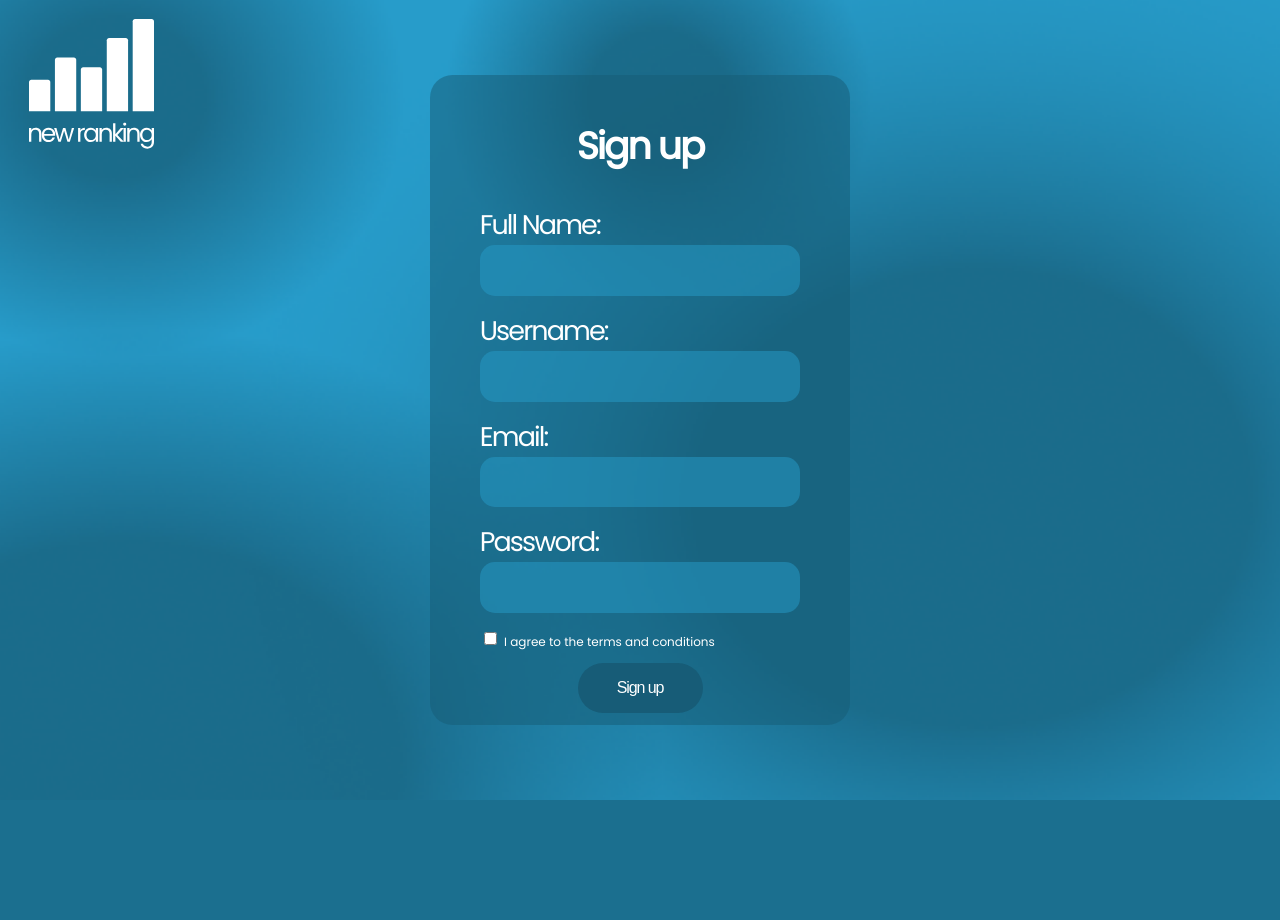
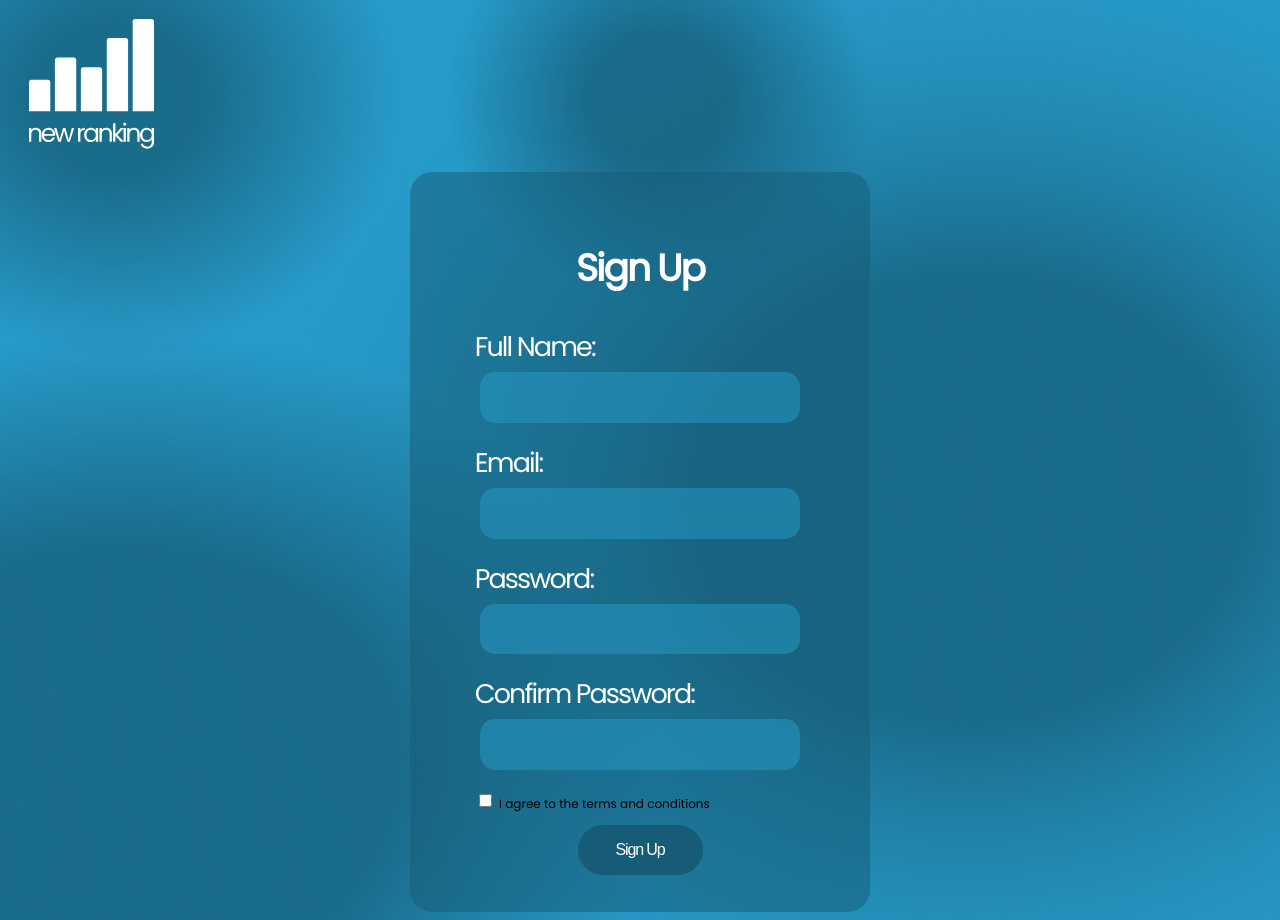
Before and after one commit to EmersonCoronel/new_ranking, a Django app: page /signup/ in a window 1280 px wide. Before the commit the page ends 800 px from the top, so only its background shows below. Run offline with Django 4.2, Linux system fonts and the light colour scheme.

Commit message:
Login and Signup HTML + authentication progress

```diff
--- /dev/null
+++ b/mysite/new_ranking/forms.py
@@ -0,0 +1,21 @@
+from django import forms
+from django.contrib.auth.forms import UserCreationForm
+from django.contrib.auth.models import User
+
+class CustomUserCreationForm(UserCreationForm):
+    username = forms.CharField(required=False)
+    email = forms.EmailField(required=True)
+    full_name = forms.CharField(required=True)
+
+    class Meta:
+        model = User
+        fields = ("full_name", "email", "password1", "password2")
+
+    def save(self, commit=True):
+        user = super(CustomUserCreationForm, self).save(commit=False)
+        user.email = self.cleaned_data['email']
+        user.first_name = self.cleaned_data['full_name'].split()[0]
+        user.last_name = ' '.join(self.cleaned_data['full_name'].split()[1:])
+        if commit:
+            user.save()
+        return user
--- a/mysite/new_ranking/static/styles.css
+++ b/mysite/new_ranking/static/styles.css
@@ -351,24 +351,23 @@ body {
         text-decoration: underline; /* Underline on hover. */
     }
 
-    /** End of Login Page **/
+    /* End of Login Page */
 
-    #signup-container{
+    #signup-container {
         width: 420px;
-        height: 650px;
+        height: 700px;
+        flex-shrink: 0;
+        margin: 0px auto 0; /* top margin set to 50px, right and left margins set to auto, bottom margin set to 0 */
+
         border-radius: 22.5px;
         background: rgba(23, 92, 119, 0.50);
-        margin-left: auto;
-        margin-right: auto;
-        display:flex;
-        justify-content:center;
+
+        /* Add the following properties to set up a flexbox container. */
+        display: flex;
+        flex-direction: column;
+        justify-content: center;
         align-items: center;
-        position: absolute;
-        top: 50%;
-        left: 50%;
-        transform: translate(-50%, -50%);
-        color: #FFF;
-        /*filter: blur(1.4999998807907104px);*/
+        padding: 20px;
     }
 
     .input{
@@ -405,7 +404,6 @@ body {
     #logo-container{
         margin:15px;
     }
-
 
     /** Dashboard Page **/
 
--- a/mysite/new_ranking/templates/registration/login.html
+++ b/mysite/new_ranking/templates/registration/login.html
@@ -20,7 +20,7 @@
             </div>
             <!-- Username/Email field -->
             <div class="form-group">
-                <label for="username">Username/Email:</label>
+                <label for="username">Email:</label>
                 <input type="text" id="username" name="username">
             </div>
             <!-- Password field -->
--- a/mysite/new_ranking/templates/registration/signup.html
+++ b/mysite/new_ranking/templates/registration/signup.html
@@ -1,11 +1,4 @@
 {% load static %}
-<!--<h2>Sign up</h2>
-<form method="post">
-    {% csrf_token %}
-    {{ form.as_p }}
-    <button type="submit">Sign up</button>
-</form>-->
-
 <!DOCTYPE html>
 <html>
 <head>
@@ -18,41 +11,38 @@
     <div id="logo-container">
         <img src="{% static 'images/NR_logo.svg' %}" alt="Logo" id="logo">
     </div>
-    <!-- Login form -->
+    <!-- Sign up form -->
     <div id="signup-container">
-        <form method="post" id="login-form">
+        <form method="post" id="signup-form">
+            {% csrf_token %}
             <div id="login-text-container">
-                <h2>Sign up</h2>
+                <h2>Sign Up</h2>
             </div>
-            {% csrf_token %}
-            <!-- Name field -->
+            <!-- Full Name field -->
             <div class="form-group">
-                <label for="name">Full Name:</label>
-                <input type="text" id="name" name="name">
-            </div>
-            <!-- Username field -->
-            <div class="form-group">
-                <label for="username">Username:</label>
-                <input type="text" id="username" name="username">
+                <label for="{{ form.full_name.id_for_label }}">Full Name:</label>
+                <input type="text" id="{{ form.full_name.id_for_label }}" name="{{ form.full_name.html_name }}" class="signup-form-group input">
             </div>
             <!-- Email field -->
             <div class="form-group">
-                <label for="email">Email:</label>
-                <input type="text" id="email" name="email">
+                <label for="{{ form.email.id_for_label }}">Email:</label>
+                <input type="text" id="{{ form.email.id_for_label }}" name="{{ form.email.html_name }}" class="signup-form-group input">
             </div>
             <!-- Password field -->
             <div class="form-group">
-                <label for="password">Password:</label>
-                <input type="password" id="password" name="password">
+                <label for="{{ form.password1.id_for_label }}">Password:</label>
+                <input type="password" id="{{ form.password1.id_for_label }}" name="{{ form.password1.html_name }}" class=".signup-form-group input">
             </div>
-            <!-- Terms and Conditions agreement button -->
+            <!-- Password Confirmation field -->
+            <div class="form-group">
+                <label for="{{ form.password2.id_for_label }}">Confirm Password:</label>
+                <input type="password" id="{{ form.password2.id_for_label }}" name="{{ form.password2.html_name }}" class=".signup-form-group input">
+            </div>
             <div id="agreement">
                 <input type="checkbox" id="agreement"></input>
                 <label id="terms-and-conditions">I agree to the terms and conditions</label>
             </div>
-
-            <!-- Sign up button -->
-            <div><button onclick="window.location.href='home.html'" id="submit-button" type="submit">Sign up</button></div>
+            <div><button id="submit-button" type="submit">Sign Up</button></div>
         </form>
     </div>
 </body>
--- a/mysite/new_ranking/urls.py
+++ b/mysite/new_ranking/urls.py
@@ -3,7 +3,7 @@ from . import views
 from django.contrib.auth import views as auth_views
 from django.contrib import admin
 from django.urls import path
-from new_ranking.views import protected_view, SignUp
+from new_ranking.views import protected_view
 from .views import CustomLoginView
 
 urlpatterns = [
@@ -11,5 +11,5 @@ urlpatterns = [
     path('login/', CustomLoginView.as_view(), name='login'),
     path('logout/', auth_views.LogoutView.as_view(), name='logout'),
     path('dashboard/', views.dashboard, name='dashboard'),
-    path('signup/', SignUp.as_view(), name='signup'),
+    path('signup/', views.signup, name='signup'),
 ]
--- a/mysite/new_ranking/views.py
+++ b/mysite/new_ranking/views.py
@@ -7,6 +7,7 @@ from django.urls import reverse_lazy
 from django.views import generic
 from django.contrib import messages
 from django.contrib.auth import views as auth_views
+from .forms import CustomUserCreationForm
 
 # Create your views here.
 def home(request):
@@ -22,9 +23,27 @@ def login_view(request):
             next_url = request.POST.get('next', 'dashboard')
             return redirect(next_url)
         else:
+            print("Invalid")
             messages.error(request, 'Invalid username or password.')
     next_url = request.GET.get('next', 'dashboard')
     return render(request, 'login.html', {'next': next_url})
+
+def signup(request):
+    if request.method == 'POST':
+        form = CustomUserCreationForm(request.POST)
+        if form.is_valid():
+            print('valid form')
+            form.save()
+            username = form.cleaned_data.get('username')
+            raw_password = form.cleaned_data.get('password1')
+            user = authenticate(username=username, password=raw_password)
+            login(request, user)
+            return redirect('dashboard/dashboard.html')
+        else:
+            print('invalid form')
+    else:
+        form = CustomUserCreationForm()
+    return render(request, 'registration/signup.html', {'form': form})
 
 @login_required
 def protected_view(request):
@@ -32,13 +51,7 @@ def protected_view(request):
 
 @login_required
 def dashboard(request):
-    return render(request, 'dashboard.html')
-
-
-class SignUp(generic.CreateView):
-    form_class = UserCreationForm
-    success_url = reverse_lazy('login')
-    template_name = 'registration/signup.html'
+    return render(request, 'dashboard/dashboard.html')
 
 class CustomLoginView(auth_views.LoginView):
     success_url = reverse_lazy('dashboard')
```
Also changed, not shown: mysite/new_ranking/migrations/0002_user_alter_trainer_user.py (added).
